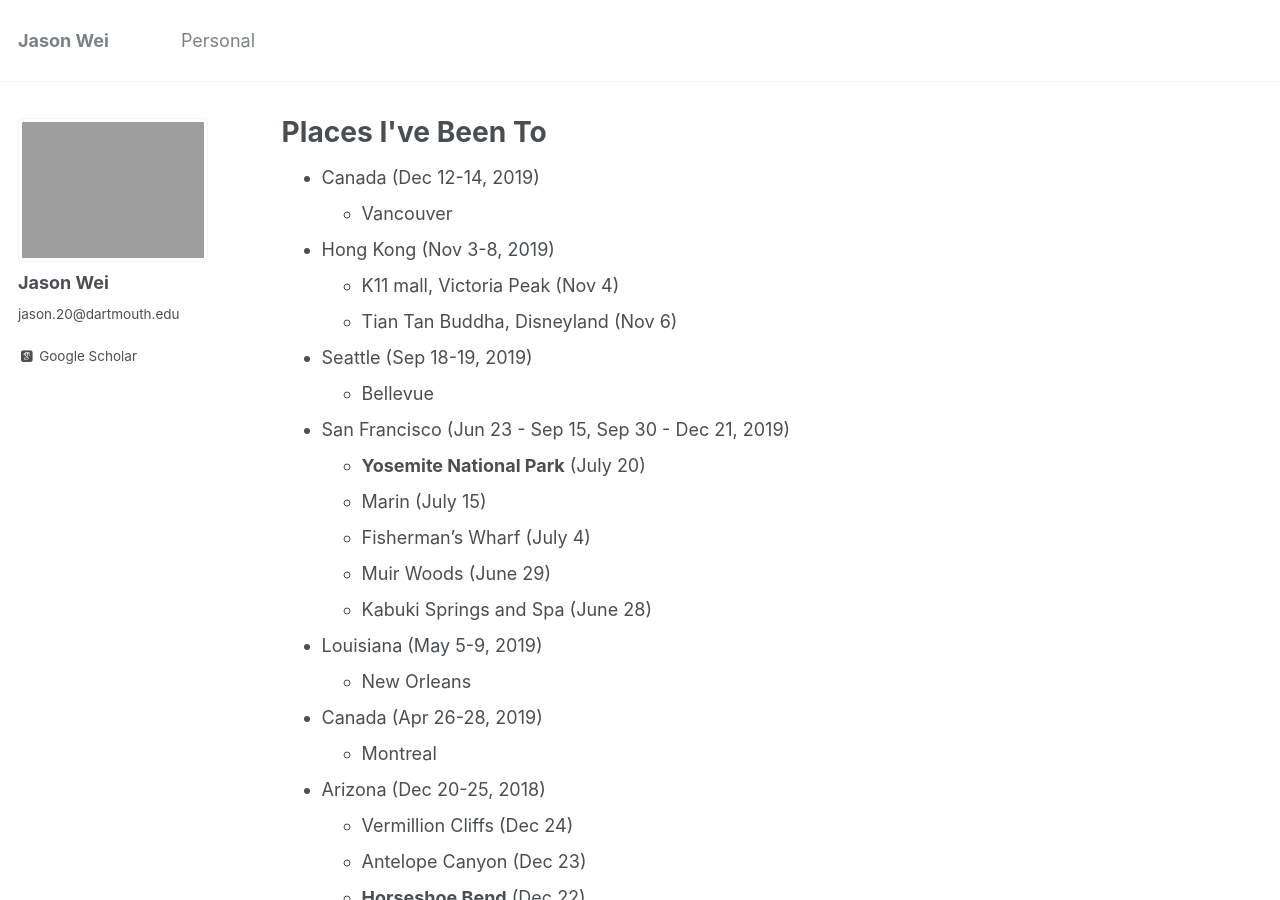
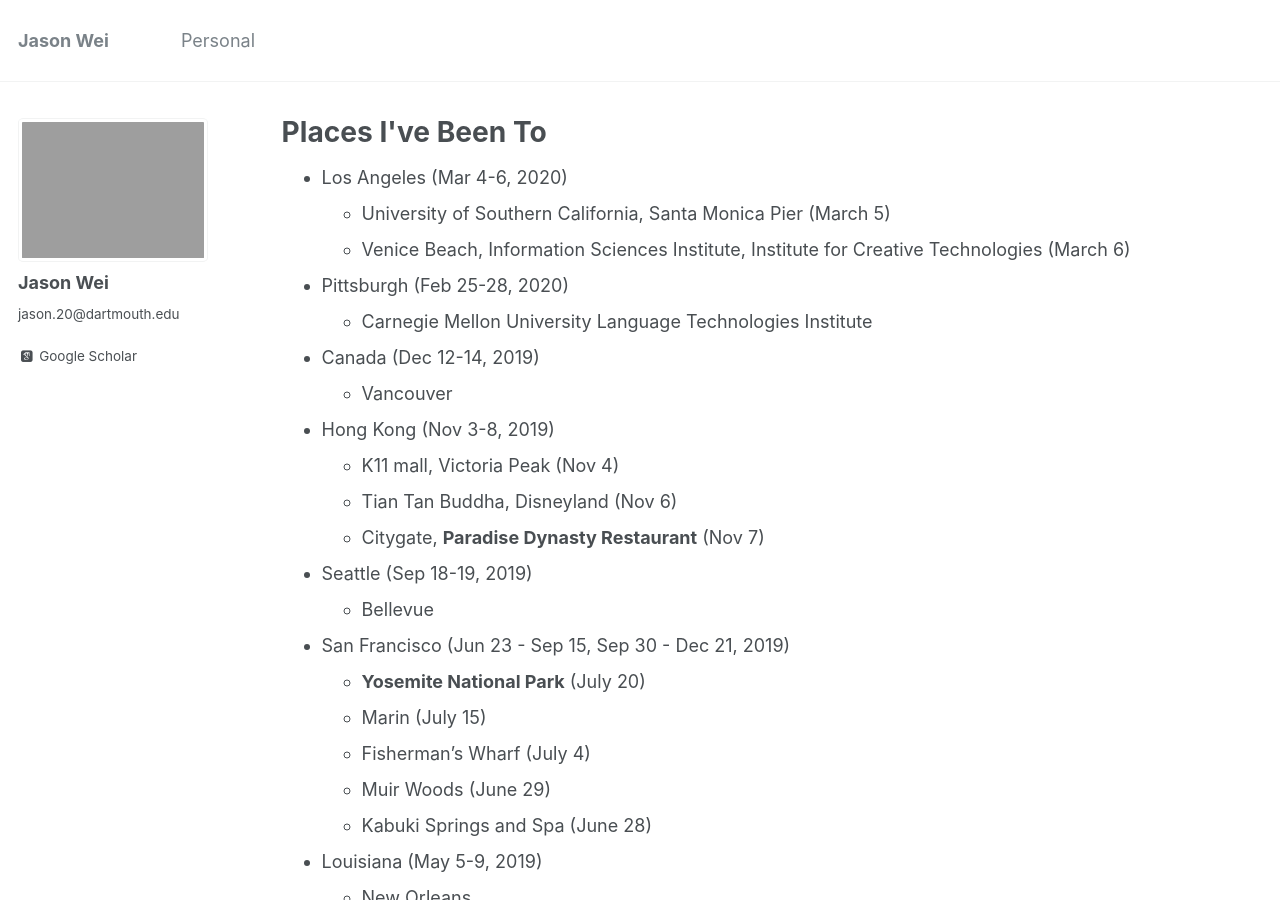
Before and after one commit to jasonwei20/jasonwei20.github.io, a Jekyll site: the page built from _pages/places_ive_been.md, in a window 1280 px wide and 900 px high. Built offline with Jekyll 4.4.1, drawn with Linux system fonts in a browser that asks for light colours; some web fonts are replaced; some of the changed text lies outside the part shown.

Commit message:
update places i've been

```diff
--- a/_pages/places_ive_been.md
+++ b/_pages/places_ive_been.md
@@ -7,11 +7,17 @@ author_profile: true
 
 {% include base_path %}
 
+*   Los Angeles (Mar 4-6, 2020)
+    *   University of Southern California, Santa Monica Pier (March 5)
+    *   Venice Beach, Information Sciences Institute, Institute for Creative Technologies (March 6)
+*   Pittsburgh (Feb 25-28, 2020)
+    *   Carnegie Mellon University Language Technologies Institute
 *   Canada (Dec 12-14, 2019)
     *   Vancouver
 *   Hong Kong (Nov 3-8, 2019)
     *   K11 mall, Victoria Peak (Nov 4)
     *   Tian Tan Buddha, Disneyland (Nov 6)
+    *   Citygate, **Paradise Dynasty Restaurant** (Nov 7)
 *   Seattle (Sep 18-19, 2019)
     *   Bellevue
 *   San Francisco (Jun 23 - Sep 15, Sep 30 - Dec 21, 2019)
@@ -53,3 +59,7 @@ author_profile: true
     *   **Gullfoss**, Northern Lights at **Laugarvatn Fontana Geothermal Baths** (Dec 4)
     *   Þingvellir National Park, Bruarfoss (Dec 3)
     *   Reykjavik, **Blue Lagoon** (Dec 2)
+
+*   Places I've Called Home
+    * Hanover, New Hampshire, 1 Webster Avenue (Sep 2016 - Jun 2020)
+    * Herndon, Virginia (? - Sep 2016)
```
